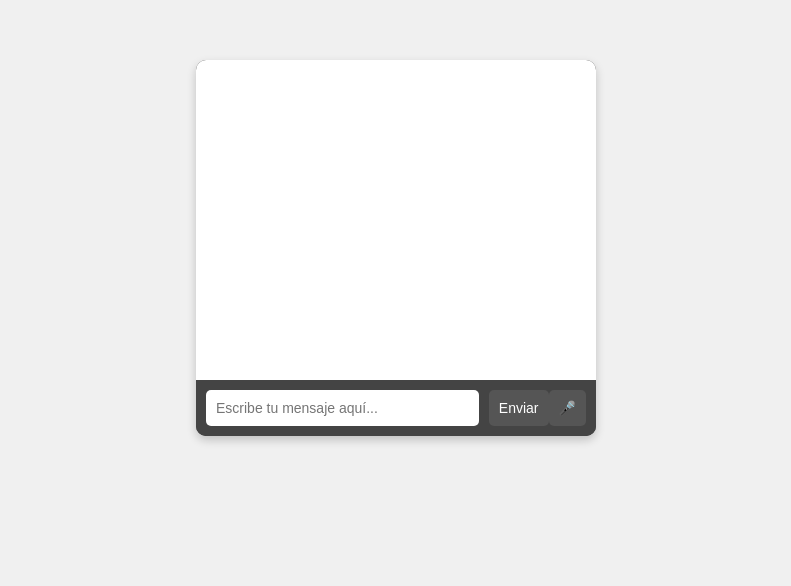
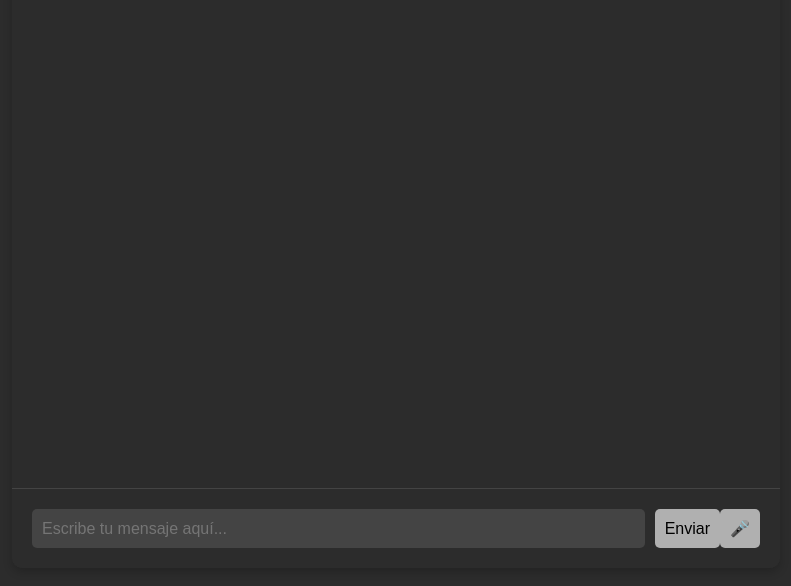
Before and after one commit to AstraUY/chat-web, a plain HTML site: page index.html in a window 1280 px wide. Shown: the part 152-738 px from the top of the page, without its empty margins (244-1035 px from the left). Drawn offline with Linux system fonts and the light colour scheme.

Commit message:
Add files via upload

```diff
--- a/styles.css
+++ b/styles.css
@@ -1,6 +1,7 @@
 body {
     font-family: Arial, sans-serif;
-    background-color: #f0f0f0;
+    background-color: #2c2c2c; /* Fondo gris */
+    color: #ffffff; /* Letras blancas */
     display: flex;
     justify-content: center;
     align-items: center;
@@ -9,24 +10,28 @@ body {
 }
 
 .chat-container {
-    width: 400px;
-    background-color: #333;
+    width: 60%;
+    height: 80vh;
+    background-color: #2c2c2c; /* Fondo gris */
     border-radius: 10px;
     overflow: hidden;
     box-shadow: 0 4px 10px rgba(0, 0, 0, 0.2);
+    display: flex;
+    flex-direction: column;
 }
 
 .chat-window {
-    height: 300px;
-    background-color: #fff;
-    padding: 10px;
+    flex: 1;
+    background-color: #2c2c2c; /* Fondo gris */
+    padding: 20px;
     overflow-y: auto;
 }
 
 .input-area {
     display: flex;
-    padding: 10px;
-    background-color: #444;
+    padding: 20px;
+    background-color: #2c2c2c; /* Fondo gris */
+    border-top: 1px solid #444;
 }
 
 input[type="text"] {
@@ -35,20 +40,25 @@ input[type="text"] {
     border: none;
     border-radius: 5px;
     margin-right: 10px;
-    font-size: 14px;
-    color: #333;
+    font-size: 16px;
+    background-color: #444; /* Fondo del input gris oscuro */
+    color: #ffffff; /* Letras blancas */
 }
 
 button {
-    background-color: #555;
-    color: white;
+    background-color: #b0b0b0; /* Fondo gris claro */
+    color: black; /* Iconos negros */
     border: none;
     padding: 10px;
     border-radius: 5px;
     cursor: pointer;
-    font-size: 14px;
+    font-size: 16px;
 }
 
 button:hover {
-    background-color: #666;
+    background-color: #a0a0a0;
 }
+
+.message {
+    margin-bottom: 10px;
+}
```
